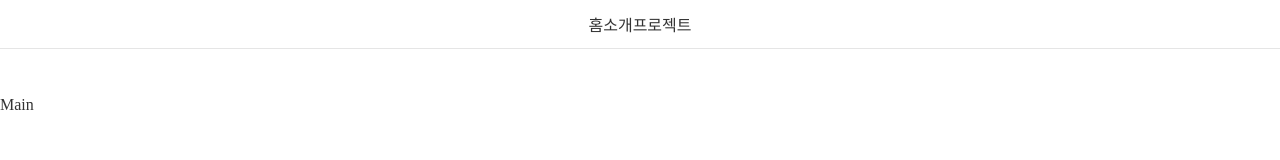
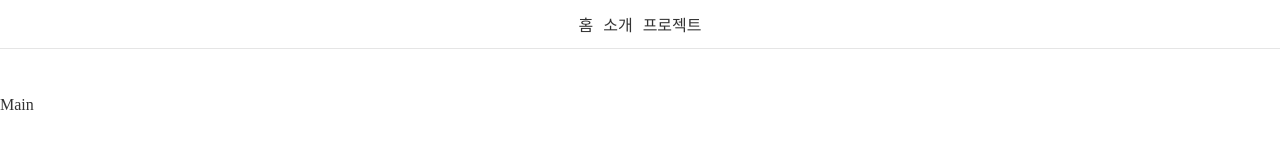
Before and after one commit to micalgenus/portfolio, a React (Create React App) app: page / in a window 1280 px wide. Shown: the top 160 px of the page. Built offline with nearby package versions, Linux system fonts and the light colour scheme; a web font is replaced by a local one.

Commit message:
Update Header CSS

```diff
--- a/src/containers/Layout/Layout.scss
+++ b/src/containers/Layout/Layout.scss
@@ -59,6 +59,10 @@ header {
   width: 100%;
   height: $header-height;
   box-shadow: 0px 1px rgba(0, 0, 0, 0.1);
+
+  & > a {
+    padding: 0 5px;
+  }
 }
 
 .container {
```
